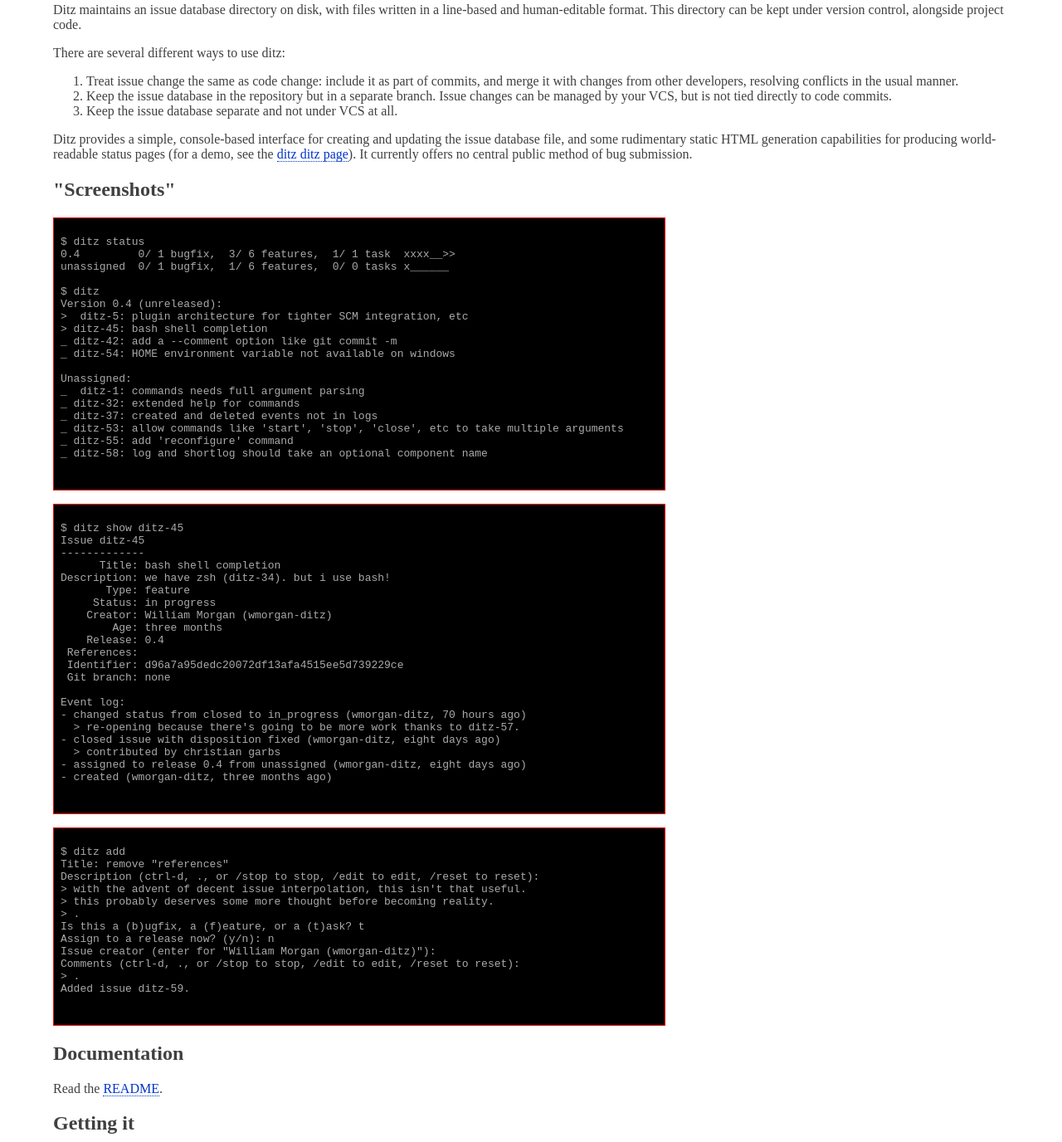
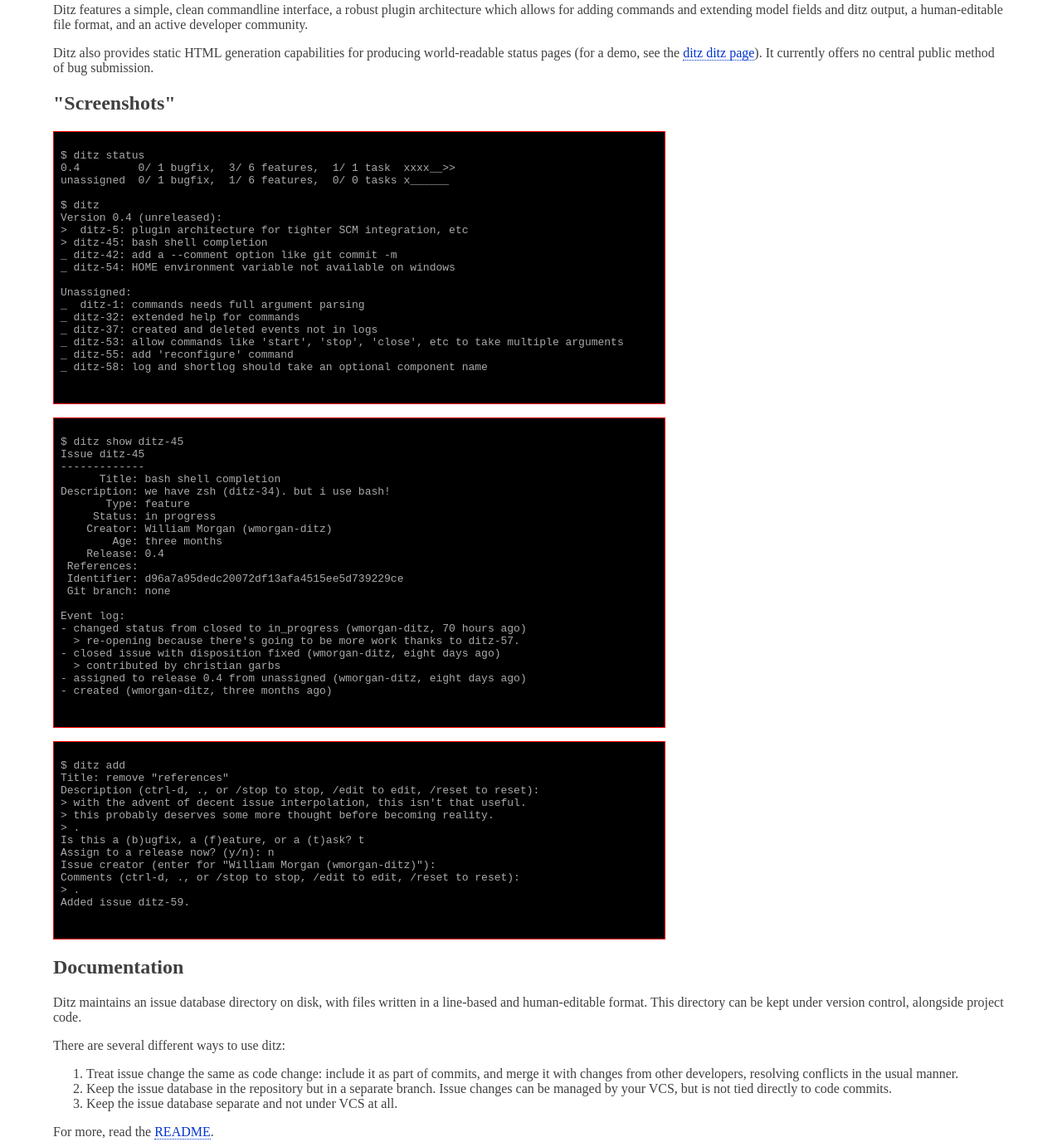
Before and after one commit to jashmenn/ditz, a plain HTML site: page www/index.html in a window 1280 px wide. Shown: the part 181-1557 px from the top of the page at 83% size. Drawn offline with Linux system fonts and the light colour scheme.

Commit message:
more webpage tweaks

```diff
--- a/www/index.html
+++ b/www/index.html
@@ -23,28 +23,15 @@ href="http://rubyforge.org/pipermail/ditz-talk/">mailing list archives</a>.</p>
   href="http://bazaar-vcs.org/">Bazaar</a>. It can also be used with
   centralized systems like <a href="http://subversion.tigris.org/">SVN</a>.</p>
 
-  <p> Ditz maintains an issue database directory on disk, with files written in
-  a line-based and human-editable format. This directory can be kept under
-  version control, alongside project code.
+  <p> Ditz features a simple, clean commandline interface, a robust plugin
+  architecture which allows for adding commands and extending model fields and
+  ditz output, a human-editable file format, and an active developer community.
   </p>
 
-  <p> There are several different ways to use ditz:
-
-  <ol>
-  <li> Treat issue change the same as code change: include it as part of
-  commits, and merge it with changes from other developers, resolving conflicts
-  in the usual manner. </li>
-  <li> Keep the issue database in the repository but in a separate branch. Issue changes can be managed by your VCS, but is not tied directly to code commits. </li>
-  <li> Keep the issue database separate and not under VCS at all. </li>
-  </ol>
+  <p> Ditz also provides static HTML generation capabilities for producing
+  world-readable status pages (for a demo, see the <a href="ditz/">ditz ditz
+  page</a>). It currently offers no central public method of bug submission.
   </p>
-
-  <p> Ditz provides a simple, console-based interface for creating and updating
-  the issue database file, and some rudimentary static HTML generation
-  capabilities for producing world-readable status pages (for a demo,
-  see the <a href="ditz/">ditz ditz page</a>). It currently offers
-  no central public method of bug submission. </p>
-
 
   <h2> "Screenshots" </h2>
 
@@ -108,7 +95,20 @@ Added issue ditz-59.
 
   <h2>Documentation</h2>
 
-  <p> Read the <a href="README.txt">README</a>.
+  <p> Ditz maintains an issue database directory on disk, with files written in
+  a line-based and human-editable format. This directory can be kept under
+  version control, alongside project code. </p>
+
+  <p> There are several different ways to use ditz:
+
+  <ol> <li> Treat issue change the same as code change: include it as part of
+  commits, and merge it with changes from other developers, resolving conflicts
+  in the usual manner. </li> <li> Keep the issue database in the repository but
+  in a separate branch. Issue changes can be managed by your VCS, but is not
+  tied directly to code commits. </li> <li> Keep the issue database separate
+  and not under VCS at all. </li> </ol> </p>
+
+  <p> For more, read the <a href="README.txt">README</a>.
 
   <h2>Getting it</h2>
 
```
